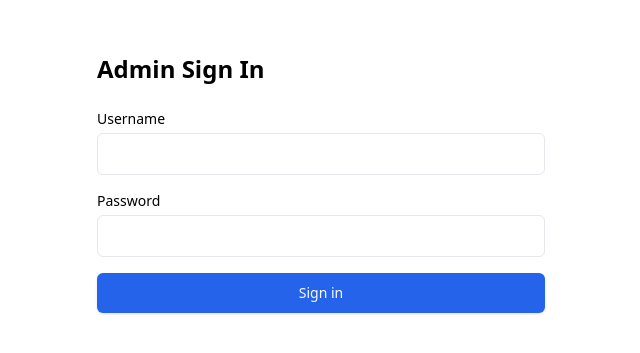
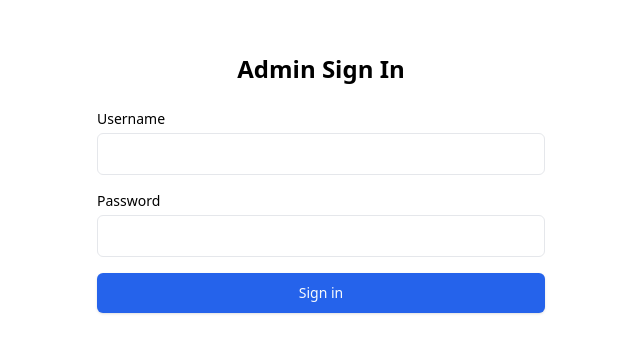
Before and after one commit to jamilmuhammad/test, a React (Vite) app in the folder frontend/: page /admin in a window 1280 px wide. Shown: the part 217-570 px from the top of the page, without its empty margins (319-959 px from the left). Built offline with nearby package versions, Linux system fonts and the light colour scheme; no server answers.

Commit message:
feat: update Admin and Login pages to display welcome message and navigation based on authentication status

```diff
--- a/frontend/src/views/AdminLoginPage.tsx
+++ b/frontend/src/views/AdminLoginPage.tsx
@@ -4,7 +4,7 @@ import { useAuth } from '../modules/auth/AuthContext'
 import { Button } from '../widgets/ui/button'
 
 export function AdminLoginPage() {
-  const { loginWithPassword } = useAuth()
+  const { loginWithPassword, isAuthenticated, user } = useAuth()
   const [username, setUsername] = useState('')
   const [password, setPassword] = useState('')
   const [loading, setLoading] = useState(false)
@@ -29,11 +29,13 @@ export function AdminLoginPage() {
   return (
     <div className="min-h-screen flex items-center justify-center p-6">
       <div className="w-full max-w-md space-y-6">
-        <h1 className="text-2xl font-semibold">Admin Sign In</h1>
+        <h1 className="text-2xl font-semibold text-center">{!isAuthenticated ? 'Admin Sign In' : `Welcome ${(user as any)?.username}`}</h1>
+        {!isAuthenticated ? (
           <form onSubmit={submit} className="space-y-4">
             <div>
               <label className="block text-sm font-medium">Username</label>
               <input
+                type="text"
                 className="mt-1 block w-full rounded-md border px-3 py-2"
                 value={username}
                 onChange={(e) => setUsername(e.target.value)}
@@ -50,11 +52,14 @@ export function AdminLoginPage() {
                 required
               />
             </div>
-          {error && <div className="text-sm text-red-600">{error}</div>}
+            {error ? <div className="text-sm text-red-600">{error}</div> : null}
             <Button type="submit" className="w-full" disabled={loading}>
               {loading ? 'Signing in...' : 'Sign in'}
             </Button>
           </form>
+        ) : (
+          <a className="text-blue-600 underline block text-center" href="/admin/transactions">Go to Admin</a>
+        )}
       </div>
     </div>
   )
--- a/frontend/src/views/LoginPage.tsx
+++ b/frontend/src/views/LoginPage.tsx
@@ -4,7 +4,7 @@ import { useAuth } from '../modules/auth/AuthContext'
 import { Button } from '../widgets/ui/button'
 
 export function LoginPage() {
-  const { loginWithPassword } = useAuth()
+  const { loginWithPassword, isAuthenticated } = useAuth()
   const [username, setUsername] = useState('')
   const [password, setPassword] = useState('')
   const [loading, setLoading] = useState(false)
@@ -18,6 +18,7 @@ export function LoginPage() {
     setLoading(true)
     try {
       const me = await loginWithPassword(username, password)
+
       // decide where to navigate based on role
       const role = (me as any)?.role || (me as any)?.roleType || (me as any)?.role?.toString()
       if (role && String(role).toLowerCase().includes('super')) {
@@ -35,8 +36,9 @@ export function LoginPage() {
   return (
     <div className="min-h-screen flex items-center justify-center p-6">
       <div className="w-full max-w-md space-y-6">
-        <h1 className="text-2xl font-bold text-center">Sign in to Insignia</h1>
-        <form onSubmit={submit} className="space-y-4">
+        <h1 className="text-2xl font-bold text-center">{!isAuthenticated ? 'Sign in to Insignia' : 'Welcome to Insignia'}</h1>
+        {!isAuthenticated ? (
+          <form onSubmit={submit} className="space-y-4">
           <div>
             <label className="block text-sm font-medium">Username</label>
             <input className="mt-1 block w-full rounded-md border px-3 py-2" value={username} onChange={(e) => setUsername(e.target.value)} required />
@@ -47,10 +49,10 @@ export function LoginPage() {
           </div>
           {error && <div className="text-sm text-red-600">{error}</div>}
           <Button type="submit" className="w-full" disabled={loading}>{loading ? 'Signing in...' : 'Sign in'}</Button>
-        </form>
-
-        {/* <div className="text-center">or</div>
-        <Button className="w-full" onClick={() => loginWithGoogle()}>Continue with Google</Button> */}
+        </form>)
+         : (
+          <a className="text-blue-600 underline block text-center" href="/detail">Go to detail</a>
+        )}
       </div>
     </div>
   )
```
Lines whose indentation alone changed are shown as unchanged.
